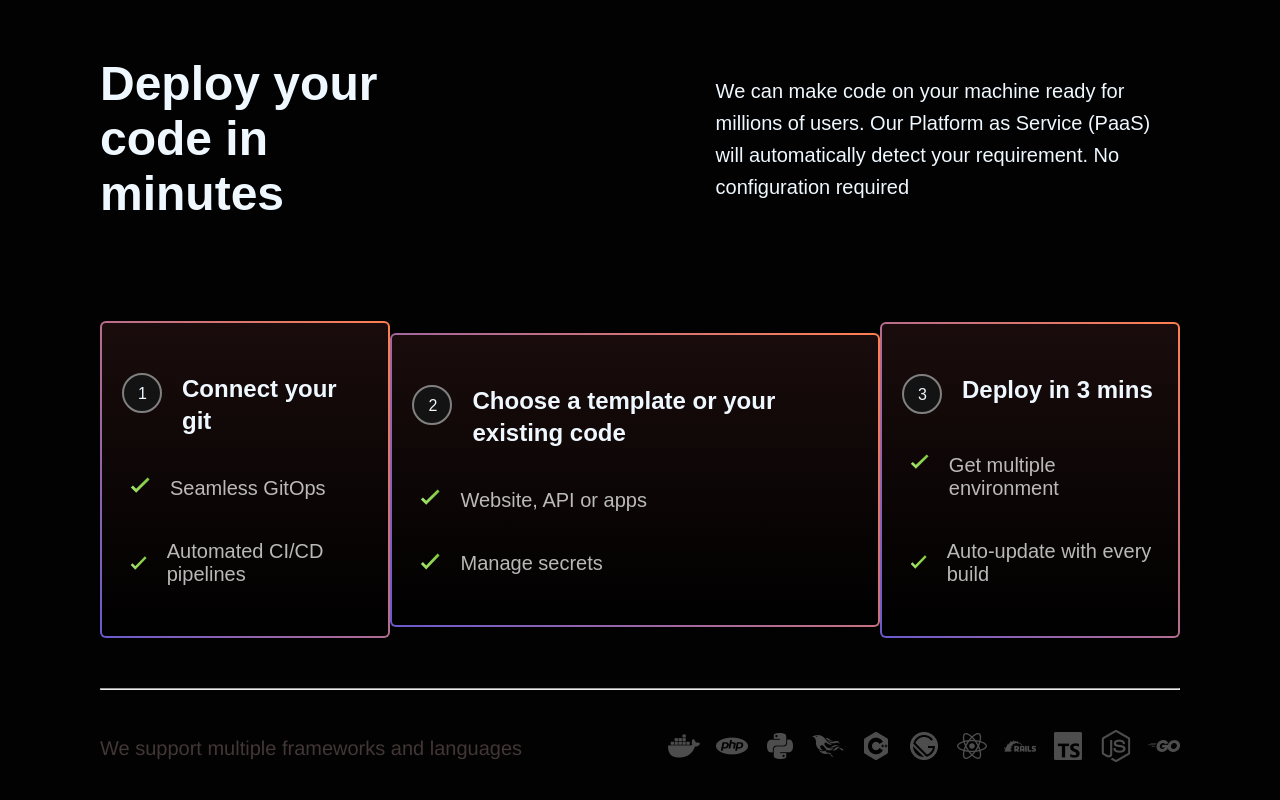
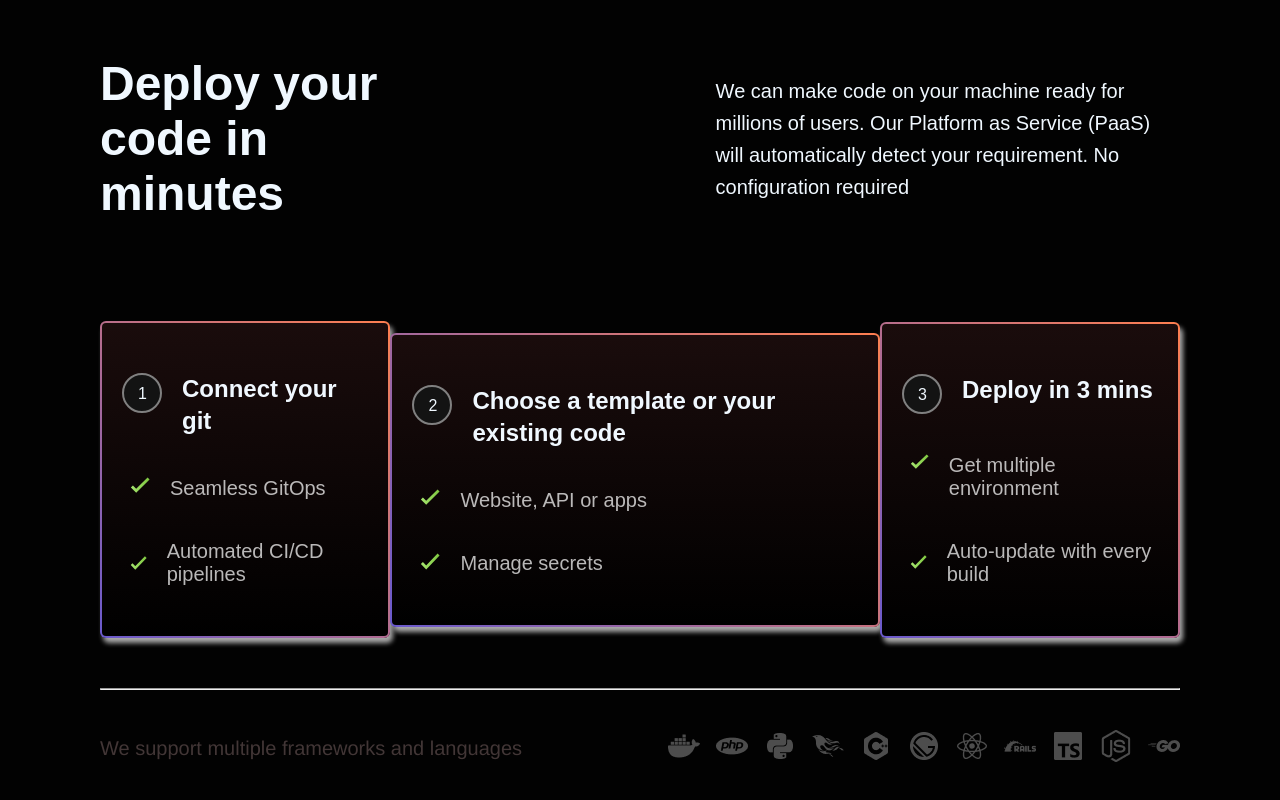
Before and after one commit to ibrhmvk/super-dev, a plain HTML site: page index.html in a window 1280 px wide. Shown: the part 844-1644 px from the top of the page. Drawn offline with nearby package versions, Linux system fonts and the light colour scheme; a web font is replaced by a local one.

Commit message:
Add files via upload

```diff
--- a/style.css
+++ b/style.css
@@ -133,6 +133,7 @@ header {
     border: 2px solid transparent;
     border-radius: 6px;
     padding: 50px 20px;
+    box-shadow: 3px 5px 5px #aaaaaa;
 }
 
 .top-heading {
```
